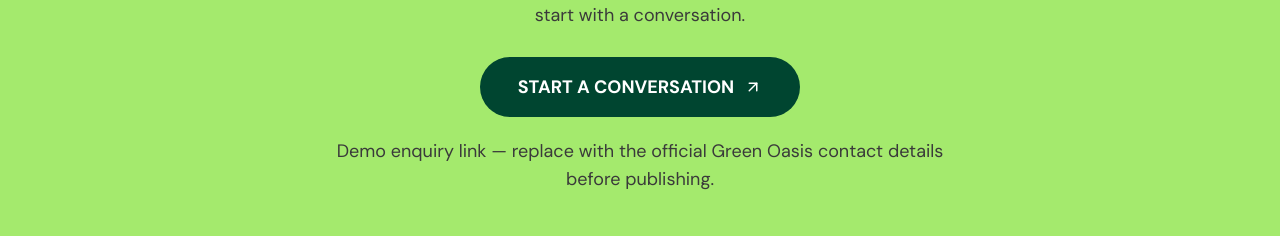
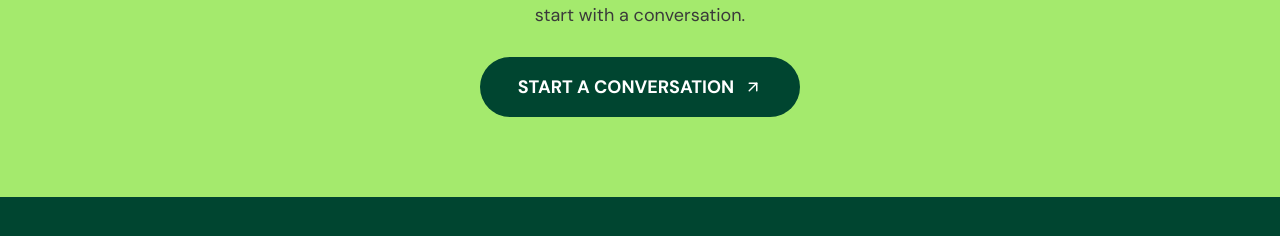
Before and after one commit to F-FERM/green-oasis, a Next.js app: page / in a window 1280 px wide. Shown: the part 7000-7236 px from the top of the page. Built offline with nearby package versions, Linux system fonts and the light colour scheme; no server answers.

Commit message:
refactor(home): remove unused note property and display logic
- remove unused note field from fallback data object
- eliminate note variable extraction and optional rendering in Cta component

```diff
--- a/app/components/home/Cta.tsx
+++ b/app/components/home/Cta.tsx
@@ -27,7 +27,6 @@ const FALLBACK = {
     "Tell us where you’re dreaming of going, or simply how you want to feel. We’ll start with a conversation.",
   buttonText: "Start a conversation",
   buttonLink: "#contact",
-  note: "Demo enquiry link — replace with the official Green Oasis contact details before publishing.",
 };
 
 /* "Let’s go somewhere that means more."
@@ -75,7 +74,6 @@ export default function Cta() {
   const description = data?.finalCtaDescription || FALLBACK.description;
   const buttonText = data?.finalCtaButtonText || FALLBACK.buttonText;
   const buttonLink = data?.finalCtaButtonLink || FALLBACK.buttonLink;
-  const note = data ? data.finalCtaNote : FALLBACK.note;
 
   const { line1, line2, serif } = splitHeading(heading);
 
@@ -206,16 +204,6 @@ export default function Cta() {
                 "
               />
             </Link>
-
-            {/* Note from the API (hidden automatically if empty) */}
-            {note && (
-              <p
-                className="mt-5 max-w-[620px] text-[16px] leading-[1.6] text-[#3A3A3A] sm:text-[18px] sm:leading-[28px]"
-                style={{ fontWeight: 400 }}
-              >
-                {note}
-              </p>
-            )}
           </>
         )}
       </div>
```
